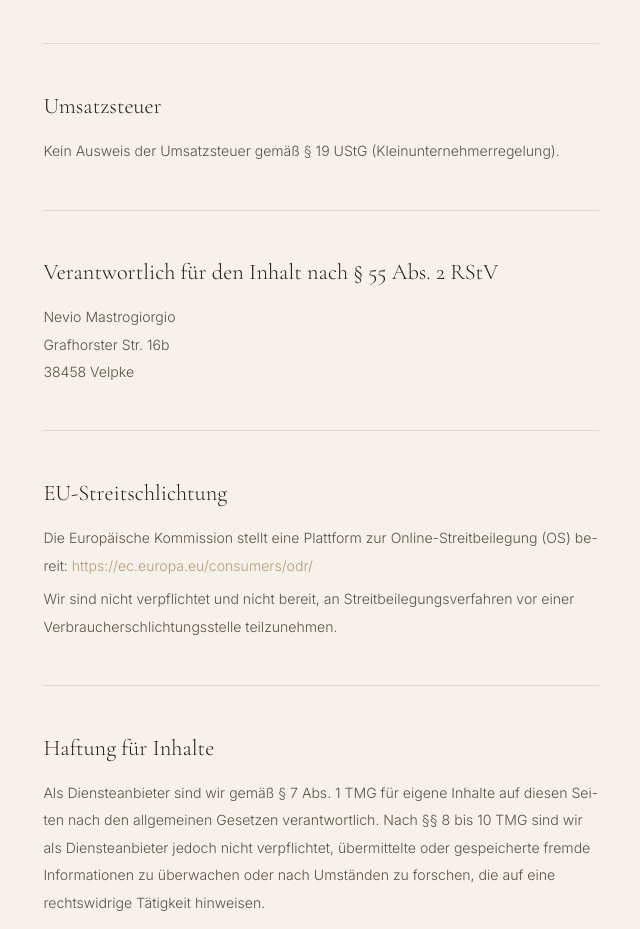
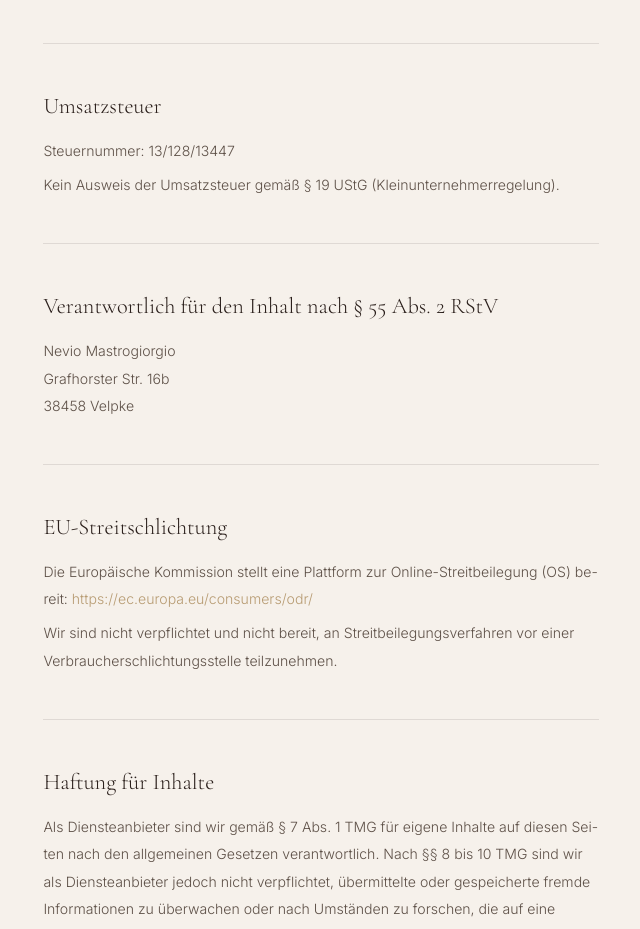
Before and after one commit to Amoriva-Films/personal-website, a Next.js app: page /impressum in a window 1280 px wide. Shown: the part 920-1849 px from the top of the page, without its empty margins (319-959 px from the left). Built offline with nearby package versions, Linux system fonts and the light colour scheme.

Commit message:
content: add Steuernummer to Impressum

```diff
--- a/app/impressum/page.js
+++ b/app/impressum/page.js
@@ -73,6 +73,7 @@ export default function Impressum() {
         <Divider />
 
         <Section title="Umsatzsteuer">
+          <p>Steuernummer: 13/128/13447</p>
           <p>Kein Ausweis der Umsatzsteuer gemäß § 19 UStG (Kleinunternehmerregelung).</p>
         </Section>
 
```
